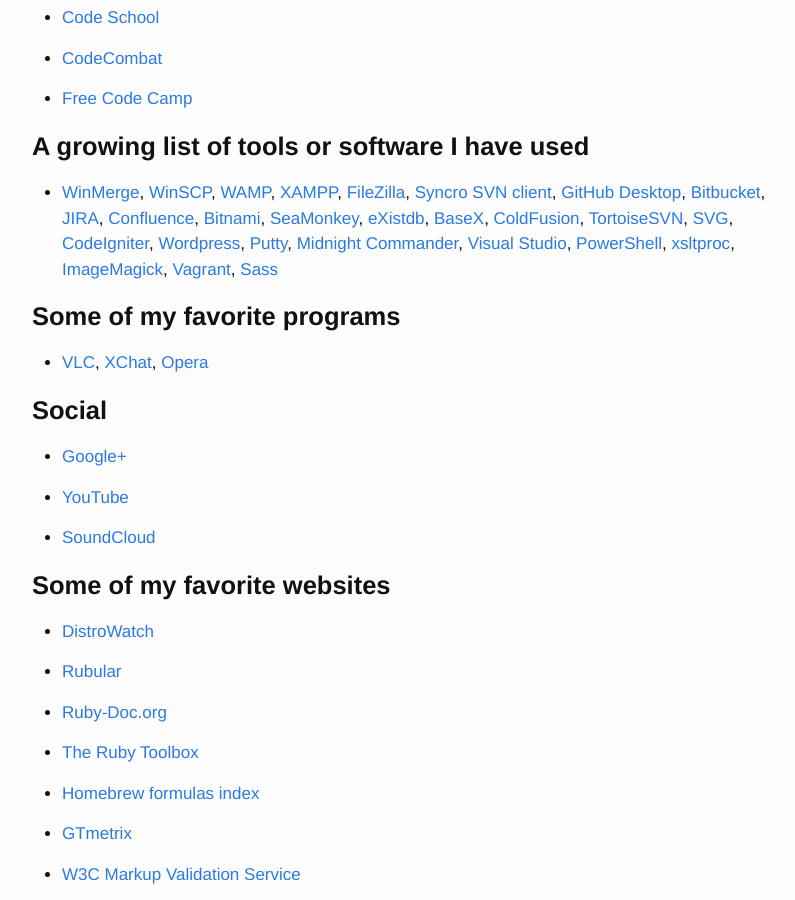
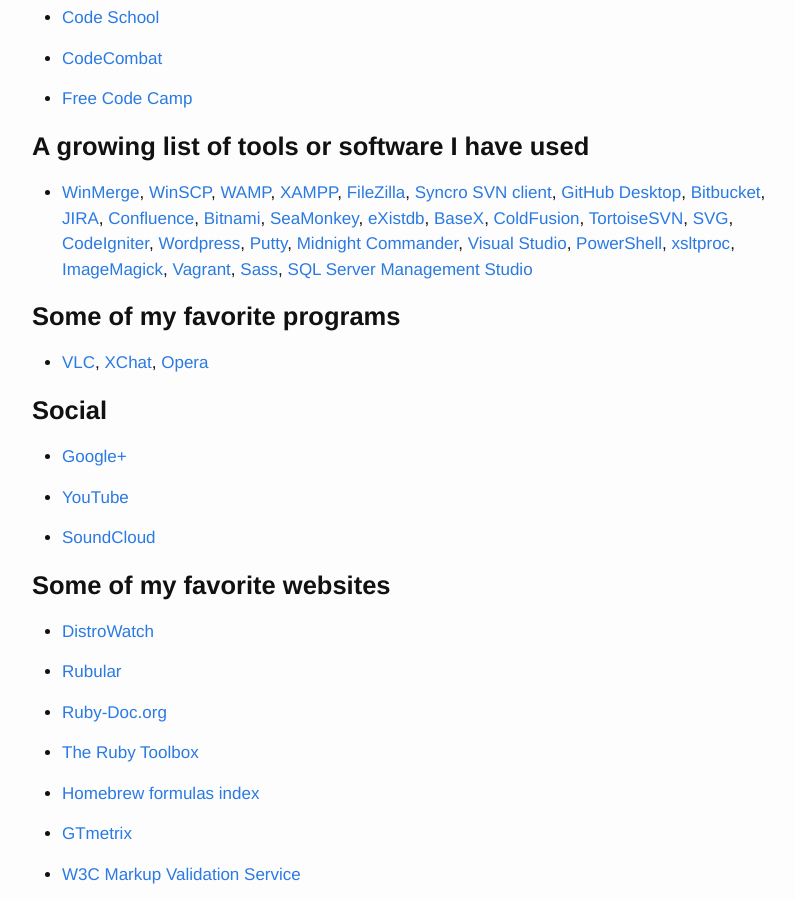
Before and after one commit to slurpcode/beast, a Jekyll site: the page built from about.md, in a window 1280 px wide and 900 px high, scrolled down 1814 px. Shown: the whole window, without its empty margins (238-1033 px from the left). Built offline with Jekyll 4.4.1, drawn with Linux system fonts in a browser that asks for light colours.

Commit message:
Update about.md

```diff
--- a/about.md
+++ b/about.md
@@ -166,7 +166,8 @@ https://msdn.microsoft.com/en-us/powershell/mt173057.aspx){:target="_blank"}, [x
 http://xmlsoft.org/XSLT/xsltproc2.html){:target="_blank"}, [ImageMagick](
 http://www.imagemagick.org/script/index.php){:target="_blank"}, [Vagrant](
 https://www.vagrantup.com/){:target="_blank"}, [Sass](
-http://sass-lang.com/){:target="_blank"}
+http://sass-lang.com/){:target="_blank"}, [SQL Server Management Studio](
+https://msdn.microsoft.com/en-us/library/mt238290.aspx){:target="_blank"}
 
 
 **Some of my favorite programs**
```
